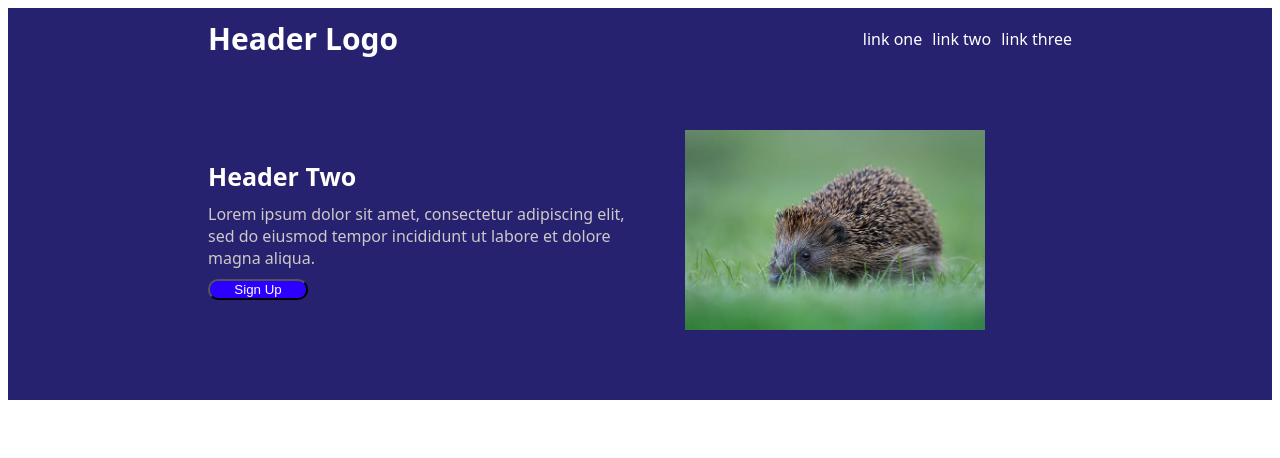
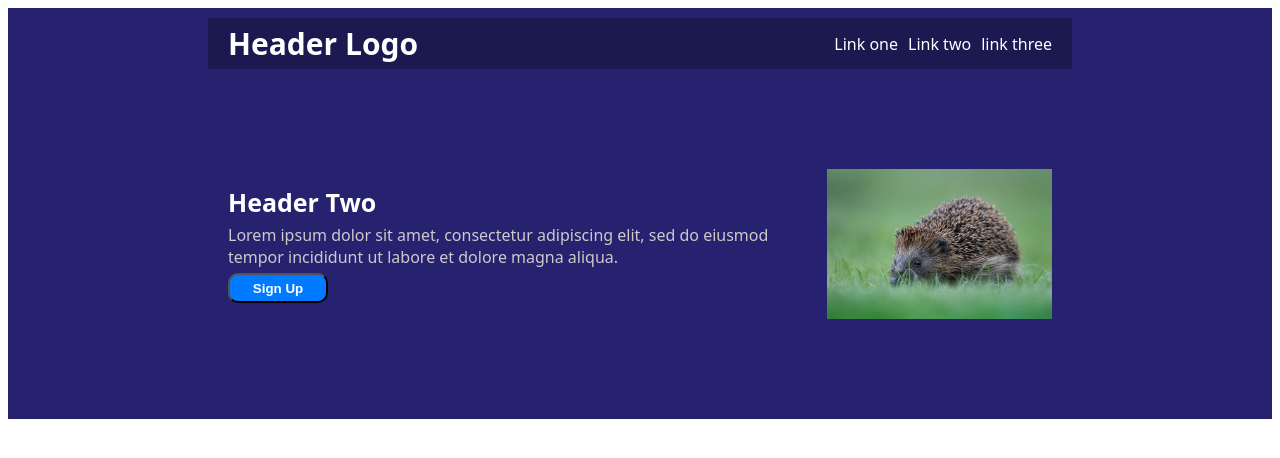
Before and after one commit to DomenicGTH/Landing-Page, a plain HTML site: page index.html in a window 1280 px wide. Drawn offline with Linux system fonts and the light colour scheme.

Commit message:
added img to flex + general improvements

```diff
--- a/index.html
+++ b/index.html
@@ -11,17 +11,21 @@
   <div class="primary">
      <div class="heading"><h1>Header Logo</h1>
     <div class="header-link">
-        <div>link one</div>
-        <div>link two</div>
-        <div>link three</div>  </div>
+        <a class="header-link" href="./index.html">Link one</a>
+        <a class="header-link" href="./index.html">Link two</a>
+        <a class="header-link" href="./index.html">link three</a>
             </div>
-    <div class="lower"><h2 class="headertwo">Header Two</h2>
+        </div>
+    <div class="lower">
+        <div class="lower-left">
+            <h2 class="headertwo">Header Two</h2>
                 <div class="header-text">Lorem ipsum dolor sit amet, consectetur adipiscing elit,
                 sed do eiusmod tempor incididunt ut labore et dolore magna aliqua. </div>
                     <button class="signup">Sign Up</button></div>
 
-
                     <div class="headerimg"> <img src="./media/hedgehog-gf388e78dd_640.jpg" alt="placeholder"></div>
+    </div>
+  </div>
 </div>
 
 
--- a/styles.css
+++ b/styles.css
@@ -1,8 +1,3 @@
-.first {
-    display: flex;
-    background-color: aqua;
-}
-
 .primary {
     display: flex;
     background-color: rgb(38, 34, 111);
@@ -25,55 +20,59 @@ h1 {
     display: flex;
     flex-basis: 100%;
     justify-content: space-between;
-    padding-: 0px 10px 0px 10px;
     margin-top: 10px;
+    background-color: rgb(28, 25, 81);
+    padding: 5px 20px;
 
 }
 
+a.header-link {
+    text-decoration: none;
+    color: inherit;
+}
 .header-link {
     display: flex;
     align-items: center;
     justify-content: flex-end;
     gap: 10px;
 
-}
-/*.header-link {
-    gap: 10px;
-    font-size: 15px;
-    justify-content: flex-end;
-    align-items: center;
-}*/
+    }
 
 .headertwo {
     font-size: 25px;
     margin: 0px;
 }
+
 .lower {
     display: flex;
-    flex-direction: column;
-    flex-basis: 50%;
-    gap: 10px;
-    padding-top: 100px;
-    padding-bottom: 100px;
-    align-items: flex-start;
+    flex-basis: 100%;
+    padding: 100px 20px 100px 20px;
+    justify-content: space-between;
+    align-items: center;
 
 }
 
+.lower-left {
+    display: flex;
+    flex: auto;
+    flex-direction: column;
+    flex-basis: 30%;
+    gap: 5px;
+    margin-right: 50px;
+}
 .signup {
     width: 100px;
+    height: 30px;
     border-radius: 10px;
     color: rgb(255, 255, 255);
-    background-color: rgb(43, 0, 255);
+    background-color: rgb(0, 123, 255);
+    font-weight: 700;
 }
 
 .headerimg {
     display: flex;
-    margin: 10px;
-    width: 200px;
-    height: 200px;
-    align-self: center;
-    justify-self: flex-end;
-    margin-left: 45px;
+    width: 224.82px;
+    height: 150px;
 }
 
 .header-text {
```
Lines whose indentation alone changed are shown as unchanged.
